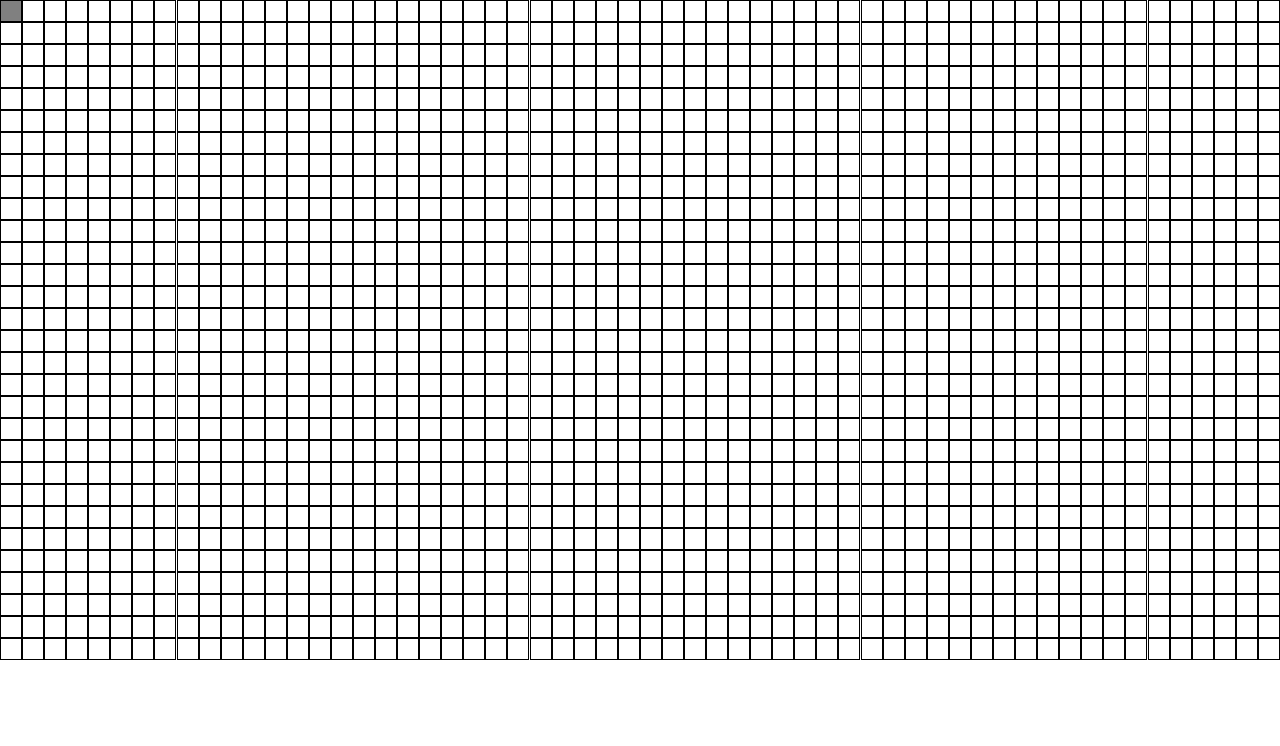
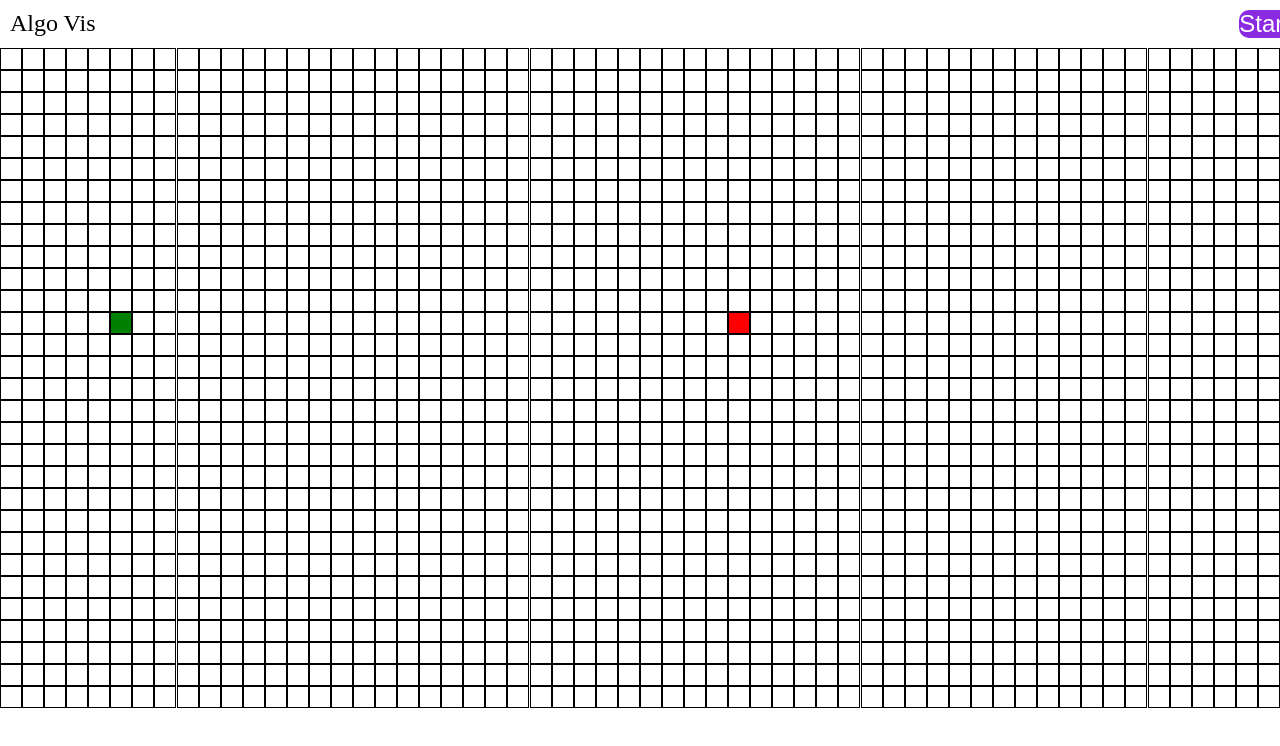
Before and after one commit to SainitinD/Algorithm-Visualizer, a Vue app: page / in a window 1280 px wide. Shown: the top 746 px of the page. Built offline with nearby package versions, Linux system fonts and the light colour scheme.

Commit message:
add initial header and add capabaility to drag and place walls on the board

```diff
--- a/src/App.vue
+++ b/src/App.vue
@@ -1,14 +1,31 @@
 <template>
   <div id="app">
+    <MainHeader />
     <div id="board" v-if="this.board.length !== 0">
       <div class="row" v-for="(row, rowIdx) in board" :key="rowIdx">
         <CellItem
           v-for="cellInfo in row"
           :key="cellInfo.id"
           :cellInfo="cellInfo"
-          @click="dfs(cellInfo)"
+          @click="this.modifyCellTypeClick(cellInfo)"
+          @mousedown="
+            this.isMouseDown = true;
+            console.log('Mouse Down');
+          "
+          @mouseup="
+            this.isMouseDown = false;
+            this.modifyCellTypeClick(cellInfo);
+            console.log('Mouse Up');
+          "
+          @mouseleave="this.modifyCellType(cellInfo)"
         />
       </div>
+      <!-- @mouseleave="
+            this.isMouseDown
+              ? (cellInfo.cellType = CellType.Wall)
+              : console.log('whoa!')
+          " -->
+      <!-- @click="dfs(this.board[12][5])" -->
     </div>
   </div>
 </template>
@@ -16,8 +33,8 @@
 <script>
 import { ref } from "vue";
 import CellItem from "./components/CellItem.vue";
-import { CellType } from "./helper/constants";
-// import { CellFillType } from "./helper/constants";
+import MainHeader from "./components/MainHeader.vue";
+import { CellType, AlgoType } from "./helper/constants";
 
 let windowWidth = ref(window.innerWidth);
 let windowHeight = ref(window.innerHeight);
@@ -29,15 +46,22 @@ const BOARDROWS = 30;
 const BOARDCOLS = Math.round(windowWidth.value / 22);
 console.log(`No.of board rows are ${BOARDROWS}, and columns are ${BOARDCOLS}`);
 
+// const START = [15, 15];
+// const END = [15, 45];
+
 export default {
   name: "App",
   components: {
     CellItem,
+    MainHeader,
   },
   data() {
     return {
       board: [],
       cellKey: 0,
+      path: [],
+      isMouseDown: false,
+      algoType: AlgoType.DFS,
     };
   },
   mounted: function () {
@@ -61,6 +85,14 @@ export default {
         this.board.push(row);
       }
       this.cellKey = _cellKey;
+
+      this.board[12][5].cellType = CellType.Start;
+      this.board[12][33].cellType = CellType.End;
+
+      // var [r, c] = START;
+      // this.board[r][c].cellType = CellType.Start;
+      // [r, c] = END;
+      // this.board[r][c].cellType = CellType.End;
     },
     getAdjIndex(row, col) {
       return [
@@ -72,7 +104,7 @@ export default {
     },
     dfs(cellInfo) {
       setTimeout(() => {
-        cellInfo.cellType = CellType.Filled;
+        // cellInfo.cellType = CellType.Filled;
         const adjValues = this.getAdjIndex(cellInfo.row, cellInfo.col);
         for (let adjValue of adjValues) {
           let [x, y] = adjValue;
@@ -81,14 +113,44 @@ export default {
             //   `The clicked index is ${adjValue.row},${adjValue.col} and the adjacent values are ${adjValue}`
             // );
             const adjCellInfo = this.board[x][y];
-            if (adjCellInfo.cellType === CellType.Free) {
+
+            if (adjCellInfo.cellType === CellType.End) {
+              console.log(`Found the End Node!!`);
+              console.log(this.path);
+              return true;
+            } else if (adjCellInfo.cellType === CellType.Free) {
               adjCellInfo.cellType = CellType.Filled;
-              console.log(adjCellInfo.row, adjCellInfo.col);
-              this.dfs(adjCellInfo);
+              //console.log(adjCellInfo.row, adjCellInfo.col);
+              this.path.push([adjCellInfo.row, adjCellInfo.col]);
+              console.log(this.path);
+              if (this.dfs(adjCellInfo)) return true;
+              this.path.pop();
             }
           }
         }
       }, 25);
+    },
+    modifyCellType(cellInfo) {
+      if (
+        this.isMouseDown &&
+        cellInfo.cellType != CellType.Start &&
+        cellInfo.cellType != CellType.End
+      ) {
+        if (cellInfo.cellType == CellType.Wall) {
+          cellInfo.cellType = CellType.Free;
+        } else {
+          cellInfo.cellType = CellType.Wall;
+        }
+      } else {
+        console.log("Nothing Here!");
+      }
+    },
+    modifyCellTypeClick(cellInfo) {
+      if (cellInfo.cellType == CellType.Wall) {
+        cellInfo.cellType = CellType.Free;
+      } else {
+        cellInfo.cellType = CellType.Wall;
+      }
     },
   },
 };
--- /dev/null
+++ b/src/components/MainHeader.vue
@@ -0,0 +1,47 @@
+<template>
+  <header>
+    <div class="title">Algo Vis</div>
+    <button class="btn">Start</button>
+  </header>
+</template>
+<script>
+import { CellType } from "@/helper/constants";
+
+export default {
+  name: "MainHeader",
+  data() {
+    return {
+      cellType: CellType.Filled,
+    };
+  },
+};
+</script>
+<style>
+header {
+  display: flex;
+  width: 100%;
+  justify-content: space-between;
+  padding: 10px;
+}
+
+.title {
+  font-size: 1.5rem;
+  /* padding-left: 10px;
+  padding-top: 5px; */
+}
+
+.btn {
+  font-size: 1.5rem;
+  background-color: blueviolet;
+  color: white;
+  /* padding: 5px 15px; */
+  border-radius: 10px;
+  border: 0;
+  cursor: pointer;
+  /* padding-right: 10px; */
+}
+
+.btn:hover {
+  border: 1px solid yellow;
+}
+</style>
```
